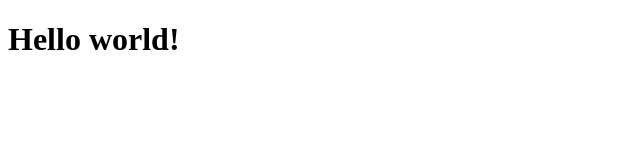
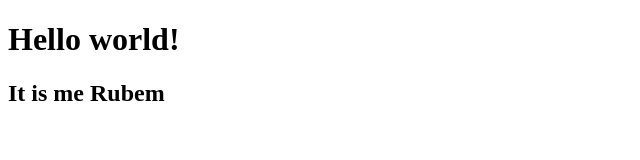
Before and after one commit to Rubinaldod/convites, a plain HTML site: page index.html in a window 1280 px wide. Shown: the whole page, without its empty margins (0-640 px from the left). Drawn offline with Linux system fonts and the light colour scheme.

Commit message:
I added A H2

```diff
--- a/index.html
+++ b/index.html
@@ -6,5 +6,6 @@
 
     <body>
         <h1>Hello world!</h1>
+        <h2> It is me Rubem</h2>
     </body>
 </html>
```
